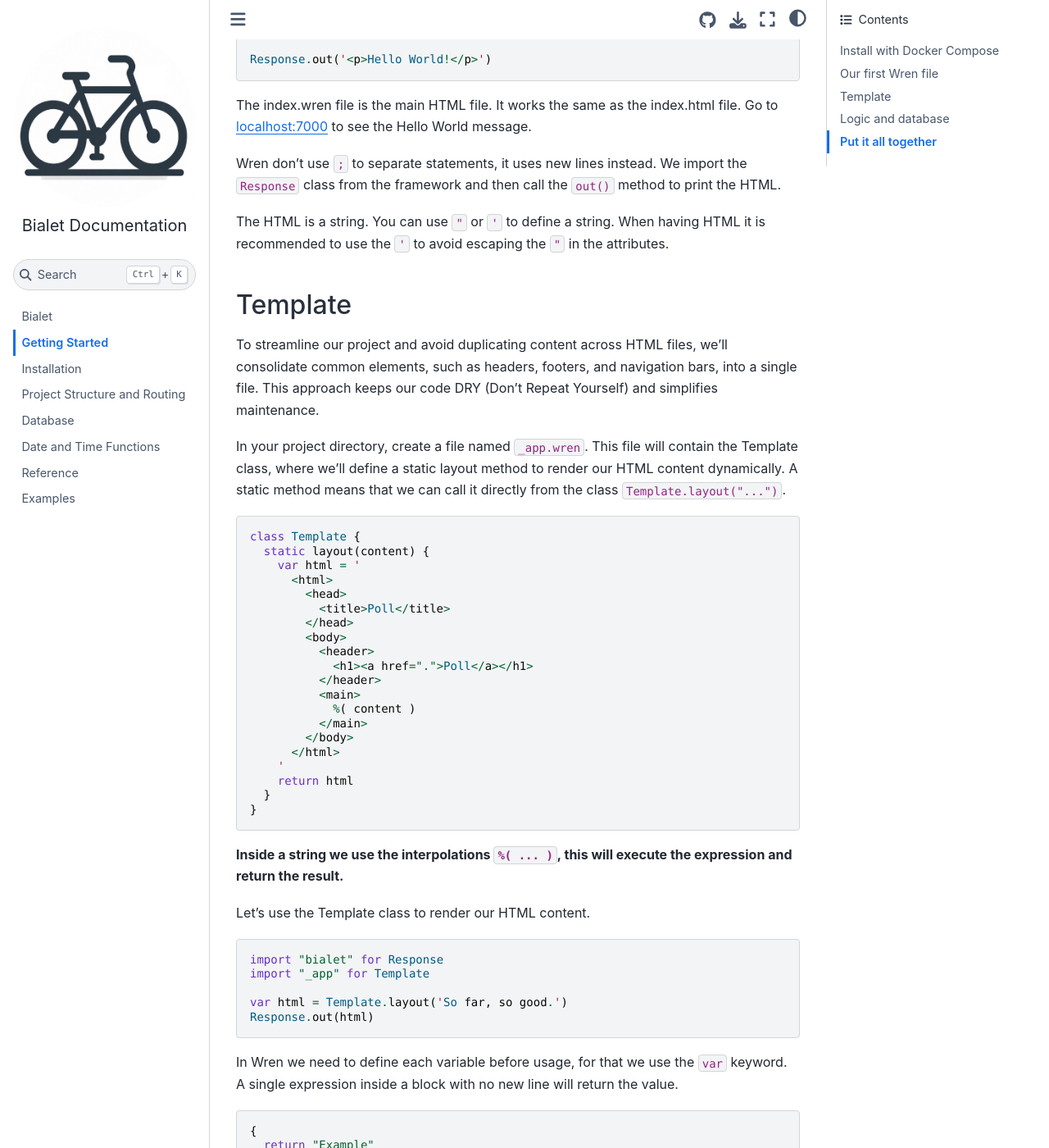
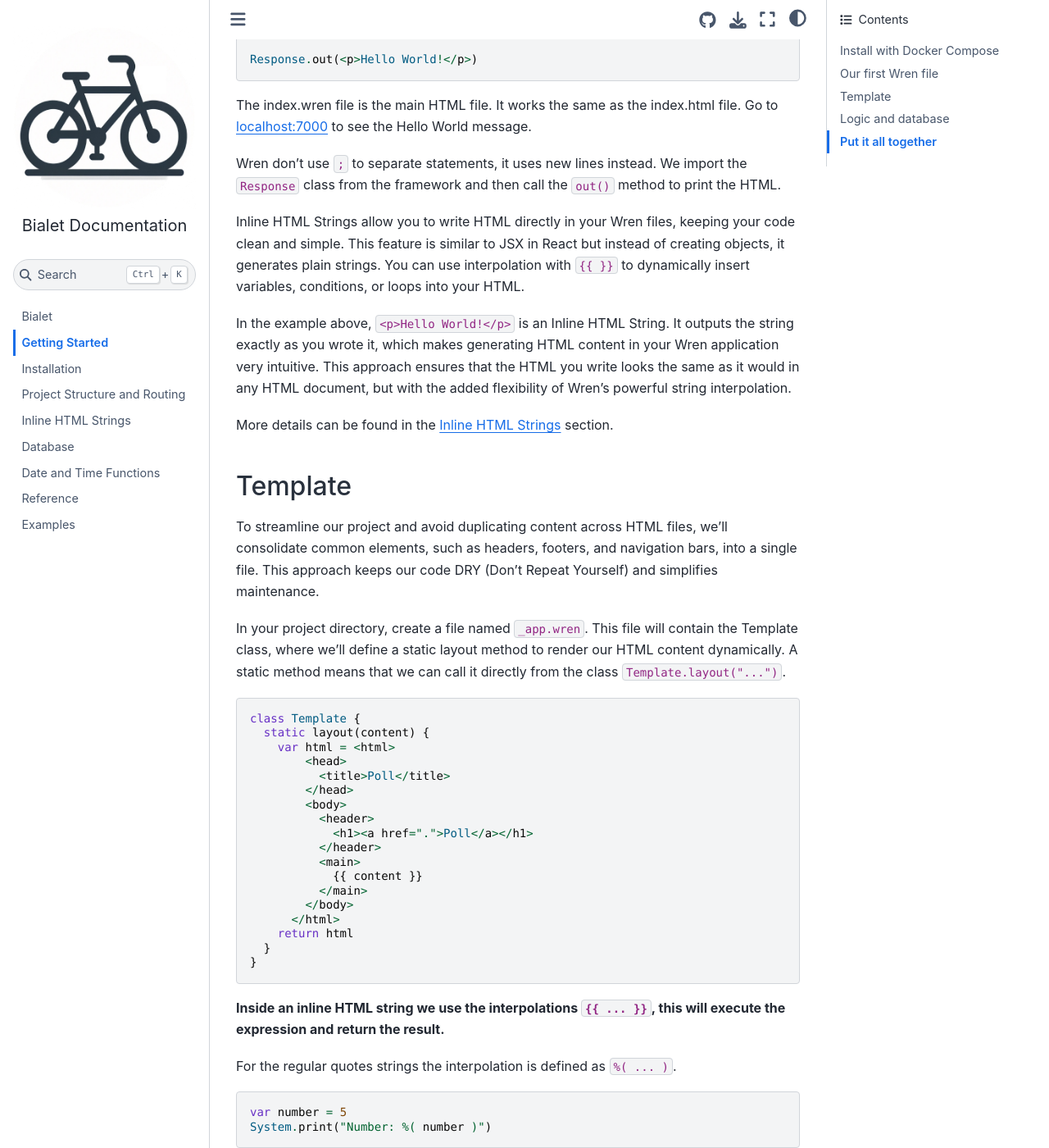
Before and after one commit to bialet/bialet, a Sphinx documentation site: the page built from docs/getting-started.md, in a window 1280 px wide and 1400 px high, scrolled down 1623 px. Shown: the whole window at 82% size. Built offline with Sphinx 7.4.7 and the Sphinx Book theme 1.1.4, drawn with Linux system fonts in a browser that asks for light colours; some of the changed text lies outside the part shown.

Commit message:
Documentation for inline HTML strings

````diff
--- a/docs/getting-started.md
+++ b/docs/getting-started.md
@@ -29,7 +29,7 @@
 ```wren
 import "bialet" for Response
 
-Response.out('<p>Hello World!</p>')
+Response.out(<p>Hello World!</p>)
 ```
 
 The index.wren file is the main HTML file. It works the same as the index.html file.
@@ -39,8 +39,18 @@
 We import the `Response` class from the framework and then call the `out()` method
 to print the HTML.
 
-The HTML is a string. You can use `"` or `'` to define a string.
-When having HTML it is recommended to use the `'` to avoid escaping the `"` in the attributes.
+Inline HTML Strings allow you to write HTML directly in your Wren files,
+keeping your code clean and simple. This feature is similar to JSX in React but instead
+of creating objects, it generates plain strings. You can use interpolation with
+`{{ }}` to dynamically insert variables, conditions, or loops into your HTML.
+
+In the example above, `<p>Hello World!</p>` is an Inline HTML String. It outputs
+the string exactly as you wrote it, which makes generating HTML content in your Wren
+application very intuitive. This approach ensures that the HTML you write looks the
+same as it would in any HTML document, but with the added flexibility of Wren's
+powerful string interpolation.
+
+More details can be found in the [Inline HTML Strings](html-strings.md) section.
 
 ## Template
 
@@ -51,8 +61,7 @@
 ```wren
 class Template {
   static layout(content) {
-    var html = '
-      <html>
+    var html = <html>
         <head>
           <title>Poll</title>
         </head>
@@ -61,16 +70,22 @@
             <h1><a href=".">Poll</a></h1>
           </header>
           <main>
-            %( content )
+            {{ content }}
           </main>
         </body>
       </html>
-    '
     return html
   }
 }
 ```
-**Inside a string we use the interpolations `%( ... )`, this will execute the expression and return the result.**
+**Inside an inline HTML string we use the interpolations `{{ ... }}`, this will execute the expression and return the result.**
+
+For the regular quotes strings the interpolation is defined as `%( ... )`.
+
+```wren
+var number = 5
+System.print("Number: %( number )")
+```
 
 Let's use the Template class to render our HTML content.
 
@@ -100,25 +115,23 @@
 ```wren
 class Template {
   // But wait, if we start a string, we can have multilines as well
-  static layout(content) { '
-      <html>
+  static layout(content) { <html>
         <head>
           <title>Poll</title>
         </head>
         <body>
-          %( header )
+          {{ header }}
           <main>
-            %( content )
+            {{ content }}
           </main>
         </body>
-      </html>
-    ' }
+      </html> }
   // both methods works the same, returning the string
-  static header { '<header><h1><a href=".">Poll</a></h1></header>' }
+  static header { <header><h1><a href=".">Poll</a></h1></header> }
 }
 ```
 
-Now it's time to copy the `vote.html` file to our project. Also, try to create a `results.html` file in Wren, named `results.wren`. You have to escape the `%` with `\%` in order to work.
+Now it's time to copy the `vote.html` file to our project. Also, try to create a `results.html` file in Wren, named `results.wren`.
 
 Here are the files:
 
@@ -150,24 +163,22 @@
 var options = `SELECT * FROM simple_poll`.fetch()
 System.print(options)
 
-Response.out('
+Response.out(
 <html>
   <body>
     <h1>Has web development become overly complex?</h1>
       <form method="post">
-        %( options.map{ |opt| '
-          <p>
+        {{ options.map{ |opt| <p>
             <label>
-              <input type="radio" name="vote" value="%(opt["answer"])">
-              %(opt["answer"])
+              <input type="radio" name="vote" value="{{ opt["answer"] }}">
+              {{ opt["answer"] }}
             </label>
-          </p>
-        ' } )
+          </p> } }}
         <p><input type="submit" value="Vote"></p>
       </form>
   </body>
 </html>
-')
+)
 ```
 
 It looks like we have a string with `` `SELECT * FROM simple_poll` `` but it's actually a **Query object**. Query objects are used to execute SQL queries in Bialet.
@@ -219,42 +230,36 @@
 var options = `SELECT * FROM simple_poll`.fetch()
 System.print(options)
 
-Response.out('
+Response.out(
 <html>
   <body>
     <h1>Has web development become overly complex?</h1>
 
-    %( !vote ? '
-
-      <form method="post">
-        %( options.map{ |opt| '
-          <p>
+    {{ !vote ? <form method="post">
+        {{ options.map{ |opt| <p>
             <label>
-              <input type="radio" name="vote" value="%(opt["answer"])">
-              %(opt["answer"])
+              <input type="radio" name="vote" value="{{ opt["answer"] }}">
+              {{ opt["answer"] }}
             </label>
-          </p>
-        ' } )
+          </p> } }}
         <p><input type="submit" value="Vote"></p>
-      </form>
-
-    ' : '
-
-      <p>Thank you for voting!</p>
-      <ul>
-        %( options.map{|opt| '<li>%(opt["answer"]) - %(opt["votes"]) votes</li>' })
-      </ul>
-      <p><a href="">Vote again</a></p>
-
-    ')
+      </form> :
+      <main>
+        <p>Thank you for voting!</p>
+        <ul>
+          {{ options.map{|opt| <li>{{ opt["answer"] }} - {{ opt["votes"] }} votes</li> } }}
+        </ul>
+        <p><a href="">Vote again</a></p>
+      </main>
+    }}
   </body>
 </html>
-')
+)
 ```
 
 Now we have the last interpolation trick, in order to show some code we use a ternary operator.
 
-`%( someExpression ? 'When true' : 'When false' )`
+`{{ someExpression ? 'When true' : 'When false' }}`
 
 And once again we have interpolations inside another interpolation.
 
@@ -311,26 +316,24 @@
 
 var poll = Poll.new()
 
-Response.out(Template.layout('
+Response.out(Template.layout(
 
   <form action="results" method="post">
     <h2 class="mb-5 text-2xl font-medium text-gray-900 dark:text-white">Has web development become overly complex?</h2>
     <div class="mb-6">
       <ul class="grid w-full gap-6 md:grid-cols-2">
-        %( poll.options.map { |opt| '
-        <li>
-          <input type="radio" id="%( opt["answer"] )" name="vote" value="%( opt["id"] )" class="hidden peer" required />
-          <label for="%( opt["answer"] )" class="inline-flex items-center justify-between w-full p-5 text-gray-500 bg-white border border-gray-200 rounded-lg cursor-pointer dark:hover:text-gray-300 dark:border-gray-700 dark:peer-checked:text-blue-500 peer-checked:border-blue-600 peer-checked:text-blue-600 hover:text-gray-600 hover:bg-gray-100 dark:text-gray-400 dark:bg-gray-800 dark:hover:bg-gray-700">
+        {{ poll.options.map { |opt| <li>
+          <input type="radio" id="{{ opt["answer"] }}" name="vote" value="{{ opt["id"] }}" class="hidden peer" required />
+          <label for="{{ opt["answer"] }}" class="inline-flex items-center justify-between w-full p-5 text-gray-500 bg-white border border-gray-200 rounded-lg cursor-pointer dark:hover:text-gray-300 dark:border-gray-700 dark:peer-checked:text-blue-500 peer-checked:border-blue-600 peer-checked:text-blue-600 hover:text-gray-600 hover:bg-gray-100 dark:text-gray-400 dark:bg-gray-800 dark:hover:bg-gray-700">
             <div class="block">
-              <div class="w-full text-lg font-semibold">%( opt["answer"] )</div>
-              <div class="w-full">%( opt["comment"] )</div>
+              <div class="w-full text-lg font-semibold">{{ opt["answer"] }}</div>
+              <div class="w-full">{{ opt["comment"] }}</div>
             </div>
             <svg class="w-5 h-5 ms-3 rtl:rotate-180" aria-hidden="true" xmlns="http://www.w3.org/2000/svg" fill="none" viewBox="0 0 14 10">
               <path stroke="currentColor" stroke-linecap="round" stroke-linejoin="round" stroke-width="2" d="M1 5h12m0 0L9 1m4 4L9 9"/>
             </svg>
           </label>
-        </li>
-        ' })
+        </li> } }}
       </ul>
     </div>
     <div class="pt-8 flex justify-center">
@@ -338,7 +341,7 @@
     </div>
   </form>
 
-'))
+))
 ```
 
 Wren does not have a [default constructor](https://wren.io/classes.html#constructors), we use the `constructor` keyword on any method and use that method to create the object.
@@ -397,17 +400,18 @@
 var poll = Poll.new()
 System.print(poll.options)
 
-Response.out(Template.layout('
-
+Response.out(Template.layout(
+<main>
   <h2 class="mb-5 text-2xl font-medium text-gray-900 dark:text-white">Has web development become overly complex?</h2>
-  %( poll.options.map{ |opt| '
-    <h3 class="mt-2 mb-5 text-lg font-medium text-gray-900 dark:text-white">%(opt["answer"])</h3>
+  {{ poll.options.map{ |opt| <section>
+    <h3 class="mt-2 mb-5 text-lg font-medium text-gray-900 dark:text-white">{{ opt["answer"] }}</h3>
     <div class="w-full bg-gray-200 h-8 mb-6 rounded-full dark:bg-gray-700">
-      <div class="bg-blue-600 text-xl h-8 font-medium text-blue-100 text-center p-1 leading-none rounded-full" style="width: %( poll.percentage(opt) )\%"> %( poll.percentage(opt) )\%</div>
+      <div class="bg-blue-600 text-xl h-8 font-medium text-blue-100 text-center p-1 leading-none rounded-full" style="width: {{ poll.percentage(opt) }}%"> {{ poll.percentage(opt) }}%</div>
     </div>
-    <p class="mb-5 text-md font-medium text-gray-700 dark:text-gray-400">Total Votes: %(opt["votes"])</p>
-  ' })
-'))
+    <p class="mb-5 text-md font-medium text-gray-700 dark:text-gray-400">Total Votes: {{ opt["votes"] }}</p>
+  </section> } }}
+</main>
+))
 ```
 
 We are almost done. Let's list the problems we need to fix:
````
Also changed, not shown: README.md (+9 -9 lines), docs/html-strings.md (added, +136 -0 lines), docs/index.rst (+10 -8 lines).
